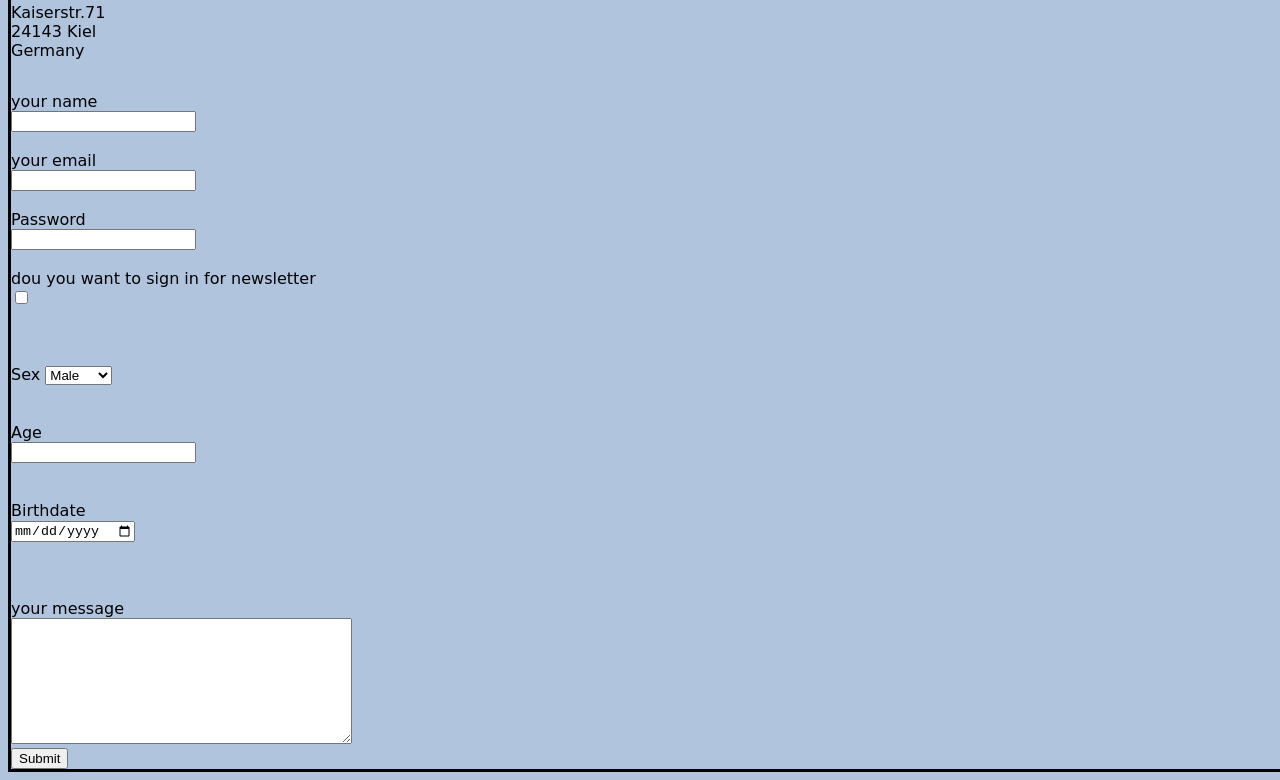
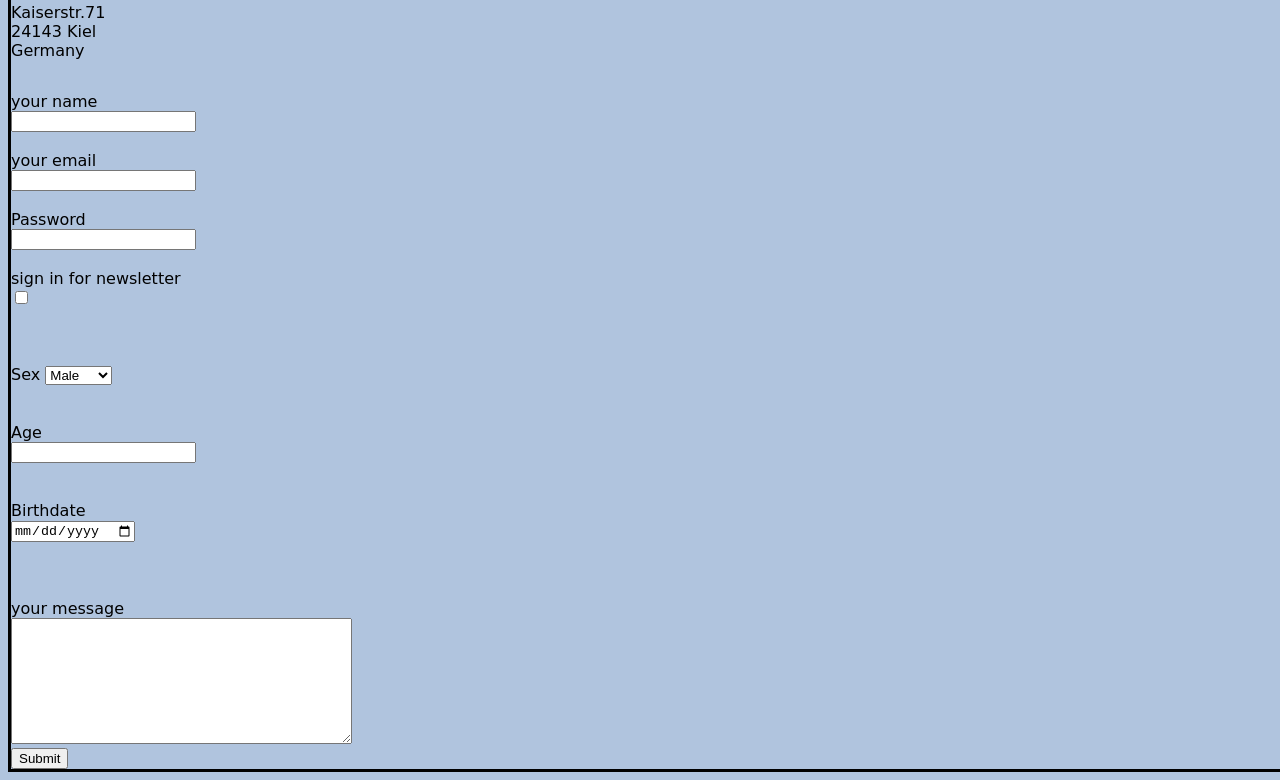
Before and after one commit to yusufdersim/FEND, a plain HTML site: page contact.html in a window 1280 px wide. Shown: the part 95-875 px from the top of the page. Drawn offline with Linux system fonts and the light colour scheme.

Commit message:
On branch master

```diff
--- a/contact.html
+++ b/contact.html
@@ -29,7 +29,7 @@
          </div>
       <br>
          <div>
-          <label>dou you want to sign in for newsletter</label><br>
+          <label> sign in for newsletter</label><br>
           <input type="checkbox" name="" value="">
          </div>
       <br>
```
